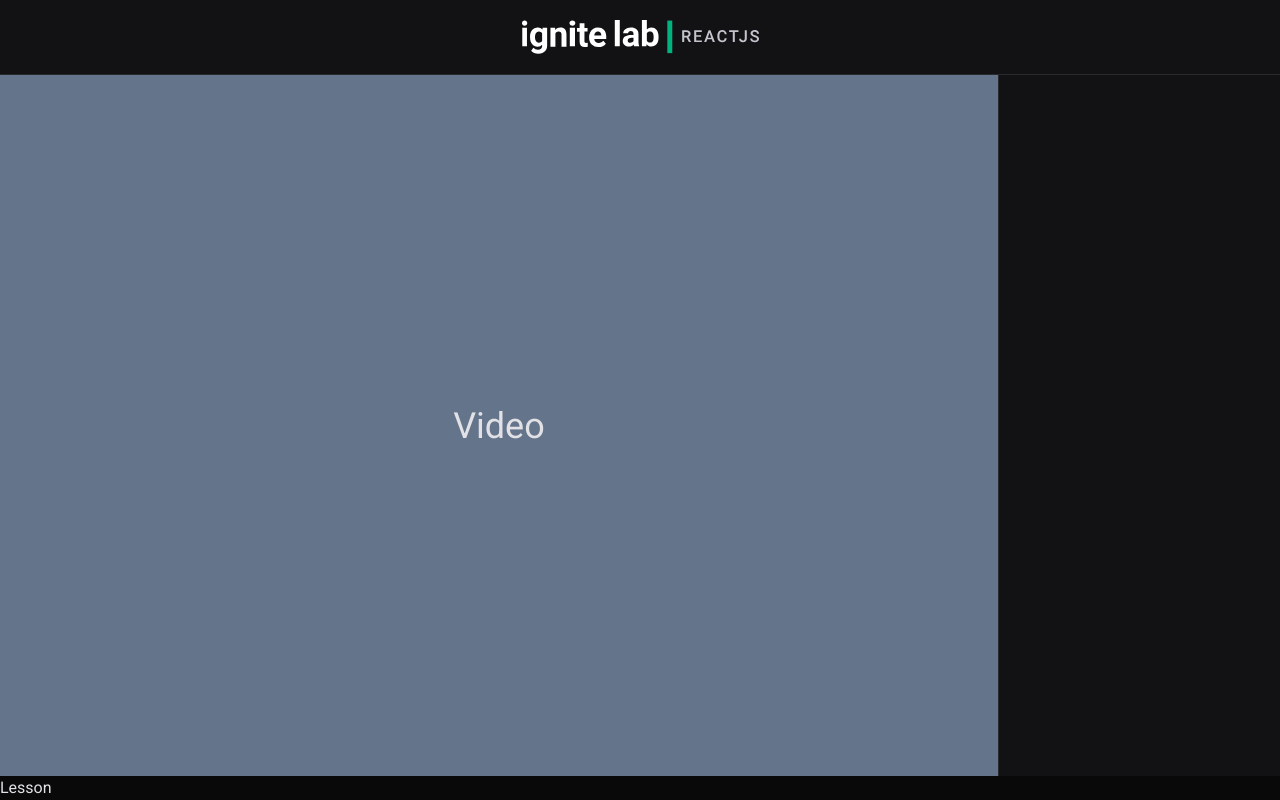
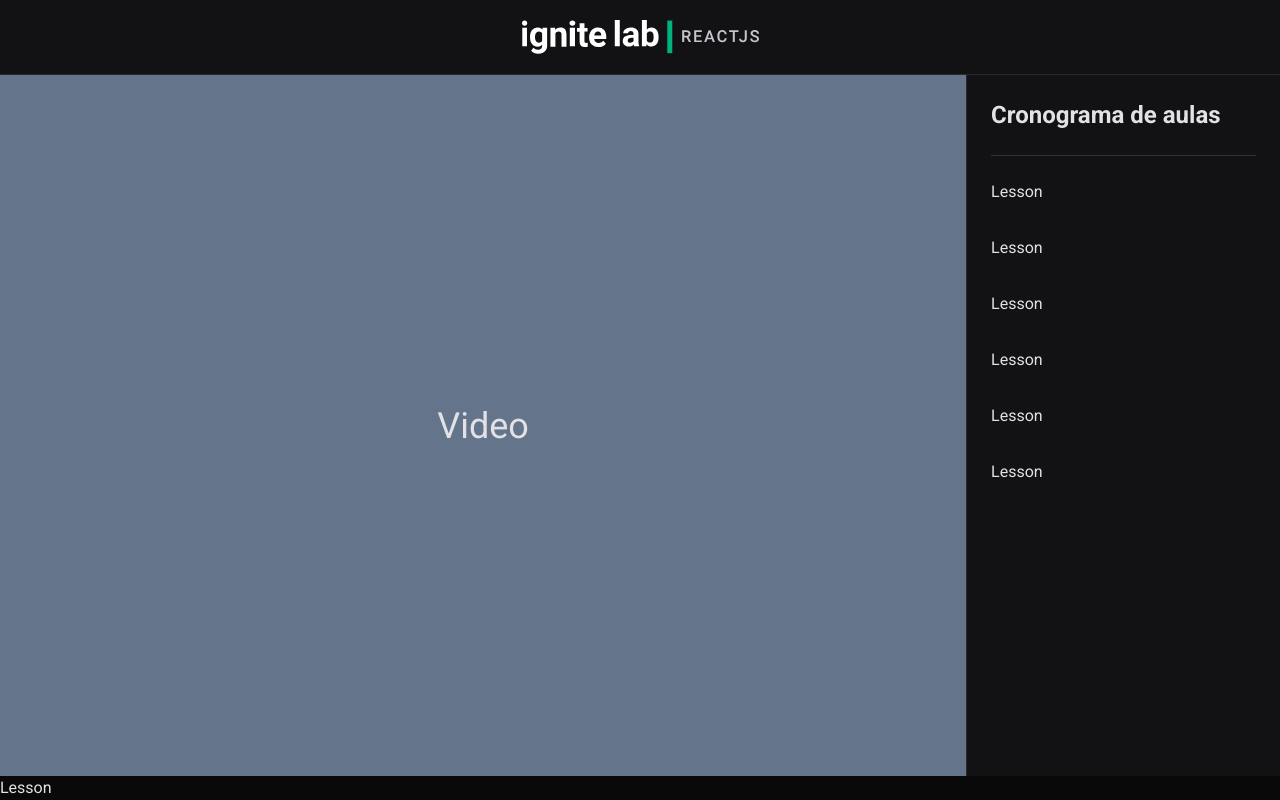
Before and after one commit to MicaellyUchoa/event-platform, a React (Vite) app: page / in a window 1280 px wide. Built offline with nearby package versions, Linux system fonts and the light colour scheme.

Commit message:
feat: styled sidebar component

```diff
--- a/src/components/Sidebar.tsx
+++ b/src/components/Sidebar.tsx
@@ -1,3 +1,17 @@
+import { Lesson } from "./Lesson";
+
 export function Sidebar() {
-  return <aside className="sm:w-full md:w-[348px] p-6 bg-gray-700 border-l border-gray-600"></aside>;
+  return (
+    <aside className="sm:w-full md:w-[400px] p-6 bg-gray-700 border-l border-gray-600">
+      <span className="font-bold text-2xl pb-6 mb-6 border-b border-gray-500 block">Cronograma de aulas</span>
+      <div className="flex flex-col gap-8">
+        <Lesson />
+        <Lesson />
+        <Lesson />
+        <Lesson />
+        <Lesson />
+        <Lesson />
+      </div>
+    </aside>
+  );
 }
```
